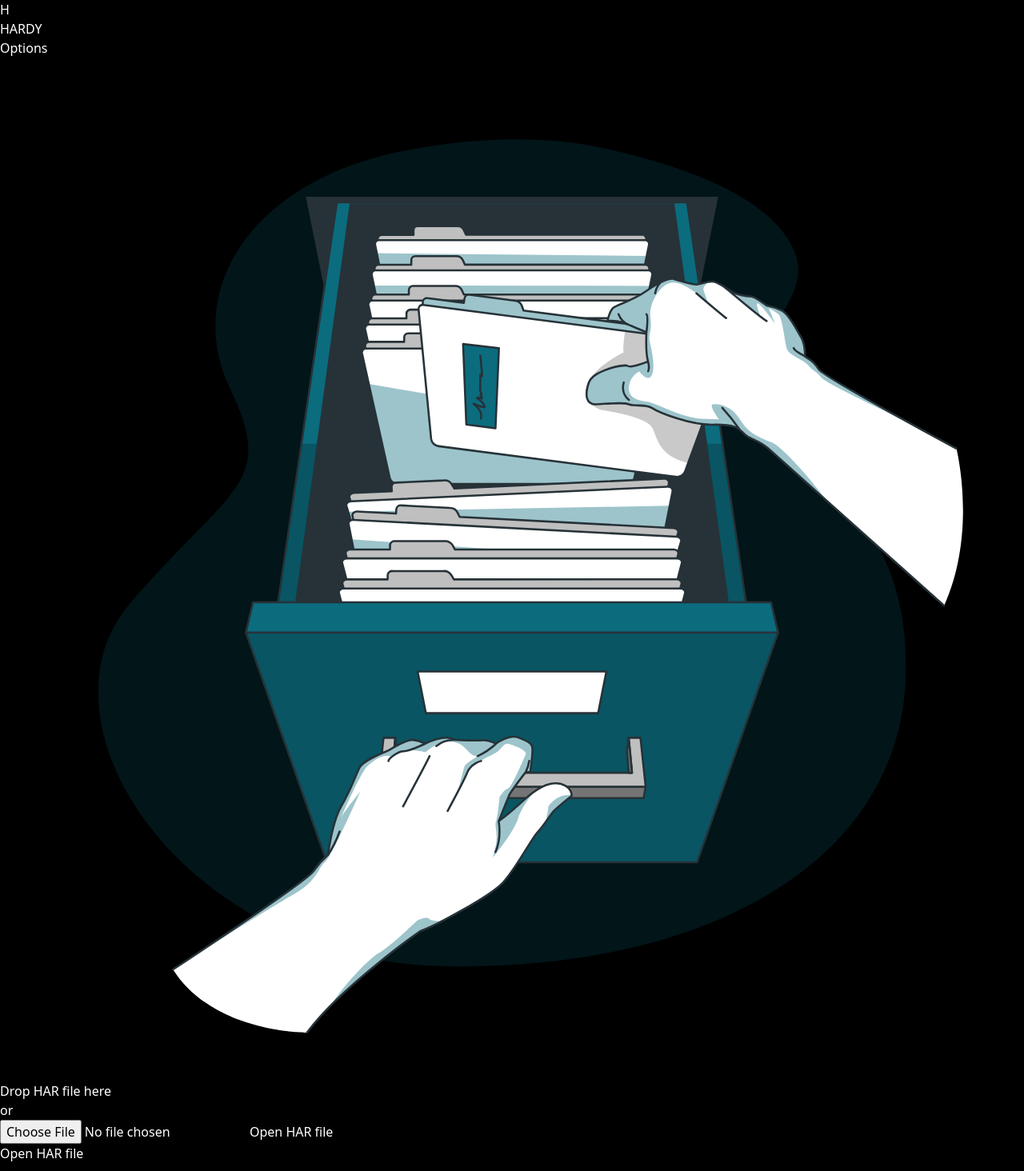
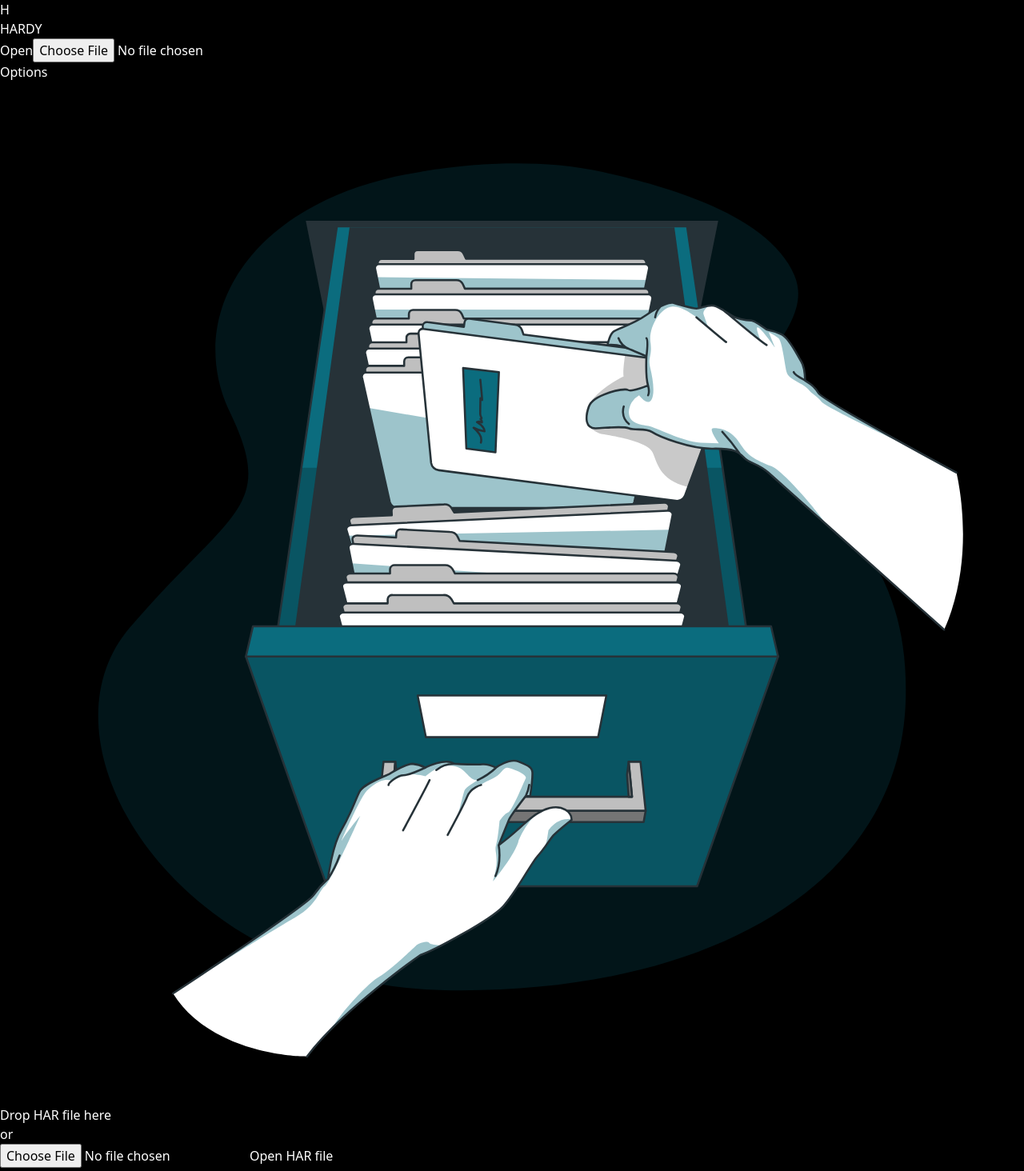
Before and after one commit to pergalsk/hardy, a Next.js app in the folder apps/web/: page / in a window 1280 px wide. Shown: the top 1464 px of the page at 80% size. Built offline with nearby package versions, Linux system fonts and the light colour scheme.

Commit message:
Added new open file button to the action bar

```diff
--- a/apps/web/app/components/AppHeaderActions.tsx
+++ b/apps/web/app/components/AppHeaderActions.tsx
@@ -19,6 +19,7 @@ import { ActionBar } from "./ActionBar";
 import { ActionText } from "./ActionText";
 import { ActionSeparator } from "./ActionSeparator";
 import { ActionIcon } from "./ActionIcon";
+import { FileOpener } from "./FileOpener";
 import { Settings } from "./Settings";
 import { detailFormatters } from "../providers/detailFormatter";
 
@@ -46,21 +47,35 @@ export function AppHeaderActions(): JSX.Element {
   };
 
   return (
-    <ActionBar alignRight>
+    <ActionBar>
+      {files.length === 0 && (
+        <>
+          <ActionText>Open</ActionText>
+          <FileOpener>
+            <ActionIcon
+              onClick={handleFilterActive}
+              icon="iconify material-symbols--folder-open-outline-rounded"
+            />
+          </FileOpener>
+        </>
+      )}
+
+      <ActionSeparator type="space" />
+
       {files.length > 0 && (
         <>
           <ActionText>List</ActionText>
 
           <ActionIcon
+            onClick={handleFilterActive}
+            active={filterActive}
+            icon="iconify material-symbols--filter-alt-outline"
+          />
+
+          <ActionIcon
             onClick={handleSortingActive}
             active={sortingActive}
             icon="iconify material-symbols--sort-rounded"
-          />
-
-          <ActionIcon
-            onClick={handleFilterActive}
-            active={filterActive}
-            icon="iconify material-symbols--filter-alt-outline"
           />
 
           <ActionIcon
--- a/apps/web/app/components/FileDropper.tsx
+++ b/apps/web/app/components/FileDropper.tsx
@@ -32,7 +32,12 @@ export const FileDropper = () => {
       <div className="flex flex-col gap-2">
         <div className="text-center">Drop HAR file here</div>
         <div className="pb-2 text-center text-sm">or</div>
-        <FileOpener />
+        <FileOpener>
+          <button className="bg-accent-800 hover:bg-accent-600 upper flex rounded-lg px-8 py-4 align-middle font-bold uppercase text-white transition-colors duration-200">
+            <span className="iconify material-symbols--folder-open-outline-rounded my-auto mr-3 text-2xl"></span>
+            <span className="my-auto align-middle">Open HAR file</span>
+          </button>
+        </FileOpener>
       </div>
     </div>
   );
--- a/apps/web/app/components/FileOpener.tsx
+++ b/apps/web/app/components/FileOpener.tsx
@@ -11,12 +11,34 @@ const processInputFile = async (e: React.ChangeEvent<HTMLInputElement>) => {
   openFile(file, <WrongFile name={file.name} />);
 };
 
-export const FileOpener = () => {
+export const FileOpener = ({ children }: { children?: React.ReactNode }) => {
   const ref = useRef<HTMLInputElement>(null);
 
   const openFileSelector = () => {
     ref.current?.click();
   };
+
+  // prepare the visible trigger based on children
+  let trigger: React.ReactNode = null;
+
+  if (React.isValidElement(children)) {
+    const childProps = (children.props as any) || {};
+    const existingOnClick = childProps.onClick;
+    const mergedOnClick = (e?: any) => {
+      try {
+        existingOnClick && existingOnClick(e);
+      } finally {
+        openFileSelector();
+      }
+    };
+
+    trigger = React.cloneElement(children as React.ReactElement, {
+      onClick: mergedOnClick,
+    });
+  } else if (children != null) {
+    // non-element children (string, nodes) - wrap in a clickable container
+    trigger = <div onClick={openFileSelector}>{children}</div>;
+  }
 
   return (
     <>
@@ -27,14 +49,7 @@ export const FileOpener = () => {
         onChange={processInputFile}
         className="hidden"
       />
-
-      <button
-        className="bg-accent-800 hover:bg-accent-600 upper flex rounded-lg px-8 py-4 align-middle font-bold uppercase text-white transition-colors duration-200"
-        onClick={openFileSelector}
-      >
-        <span className="iconify material-symbols--folder-open-outline-rounded my-auto mr-3 text-2xl"></span>
-        <span className="my-auto align-middle">Open HAR file</span>
-      </button>
+      {trigger}
     </>
   );
 };
```
